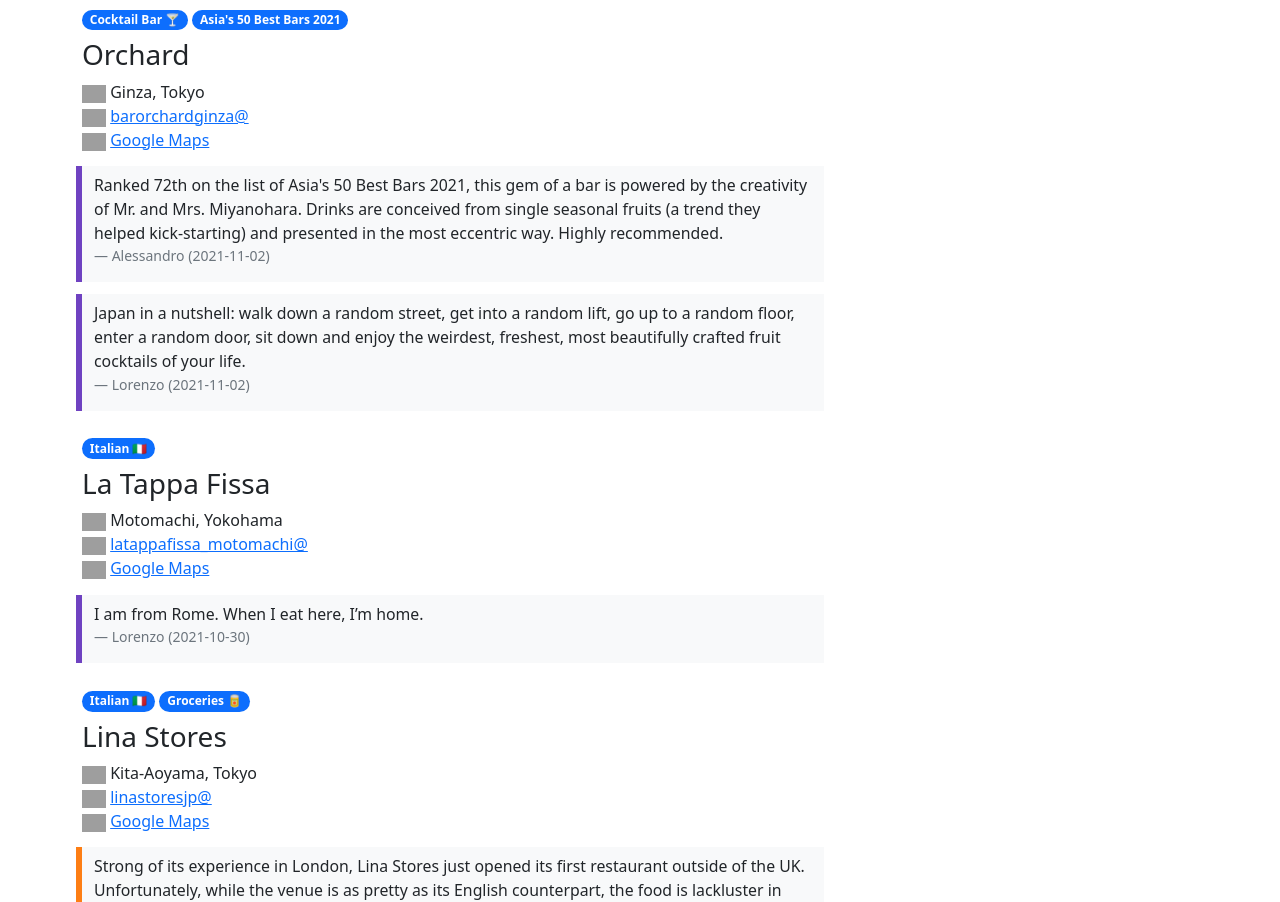
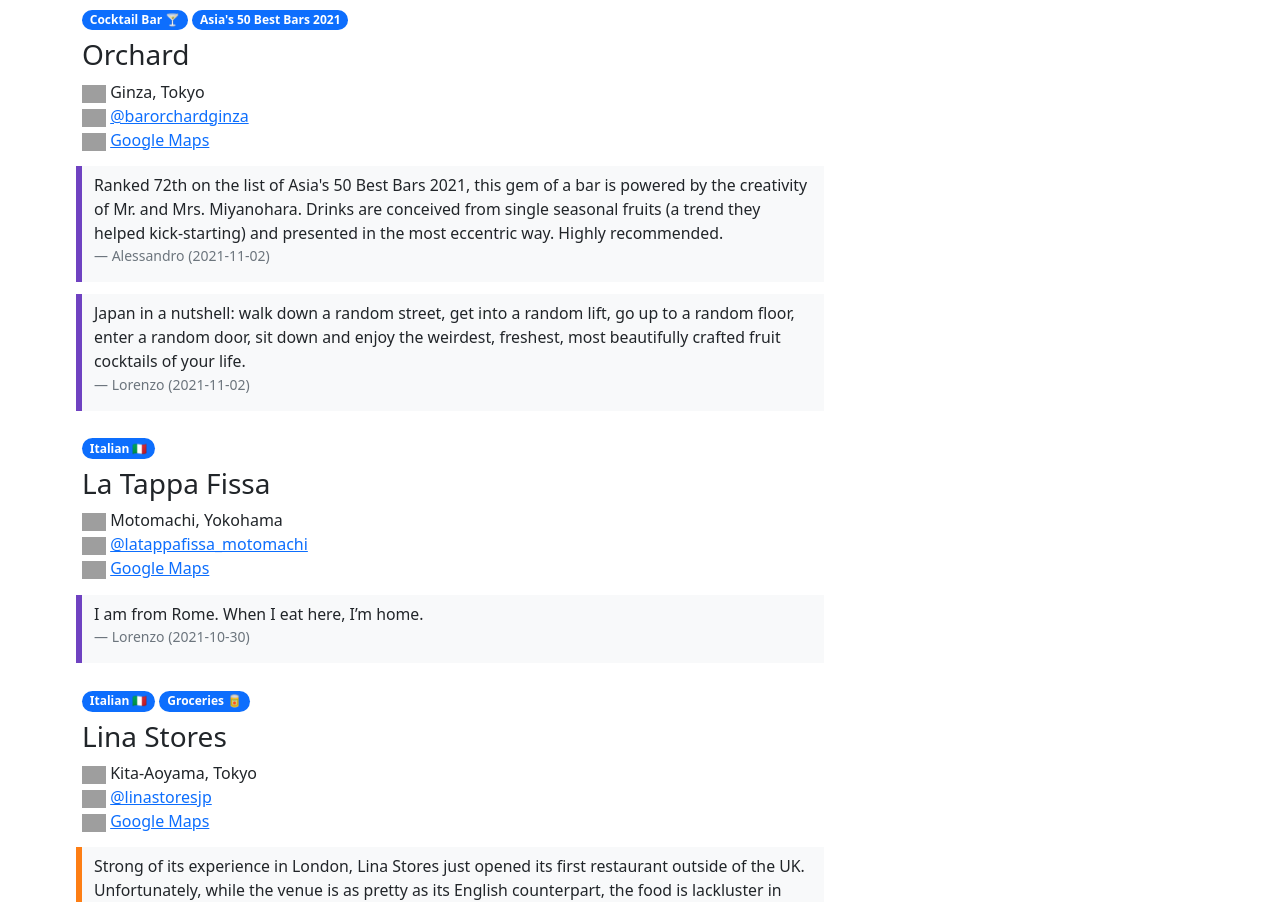
Before and after one commit to alessandrosp/shingiron, a Jekyll site: the page built from docs/index.html, in a window 1280 px wide. Shown: the part 234-1136 px from the top of the page. Built offline with Jekyll 4.4.1, drawn with Linux system fonts in a browser that asks for light colours; nearby versions of some CDN libraries; comment, search, counter and statistics services are not loaded; grey boxes are pictures that could not be loaded.

Commit message:
Update index.html

```diff
--- a/docs/index.html
+++ b/docs/index.html
@@ -34,7 +34,7 @@
           {% if place.instagram %}
             <div class="row">
               <div class="col">
-                <img class="place-icon" src="https://img.icons8.com/color/48/000000/instagram-new.png"/> <a href="https://www.instagram.com/{{ place.instagram }}" target="_blank">{{ place.instagram }}@</a>
+                <img class="place-icon" src="https://img.icons8.com/color/48/000000/instagram-new.png"/> <a href="https://www.instagram.com/{{ place.instagram }}" target="_blank">@{{ place.instagram }}</a>
               </div>
             </div>
           {% endif %}
```
